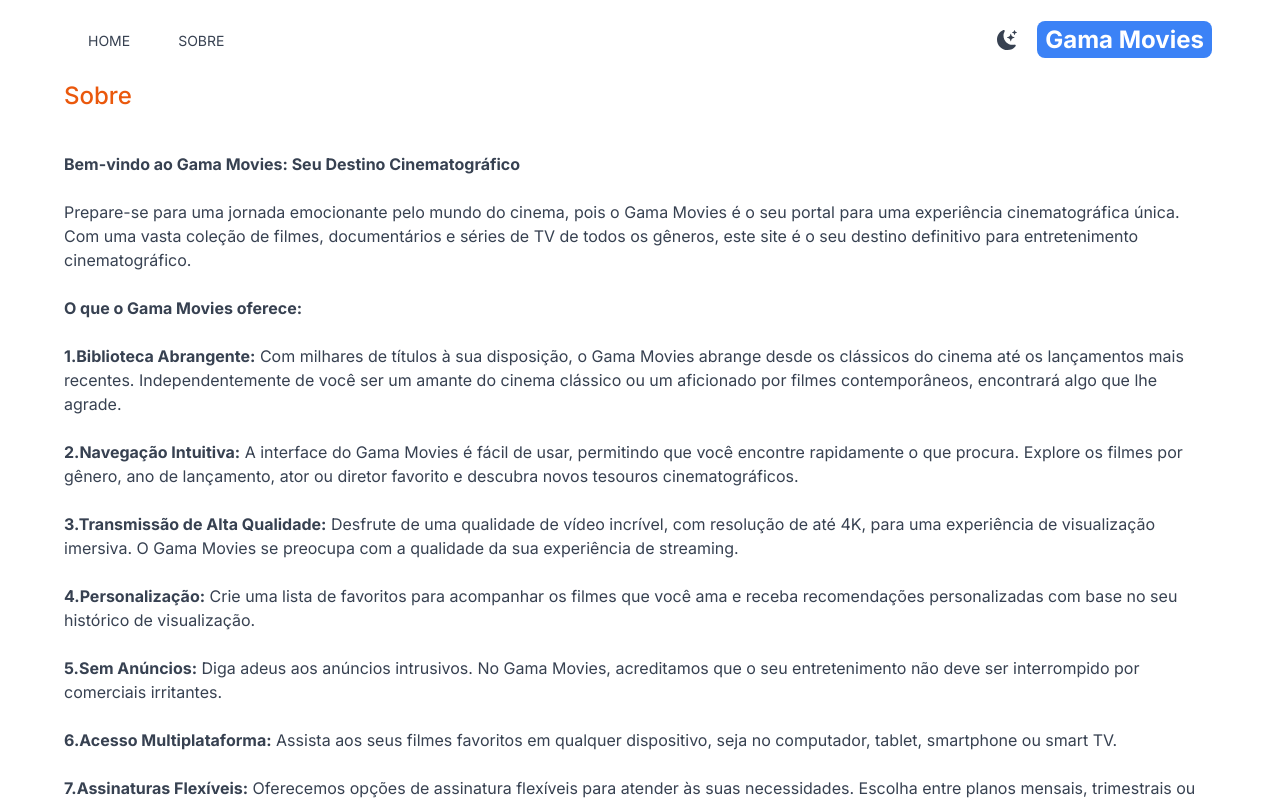
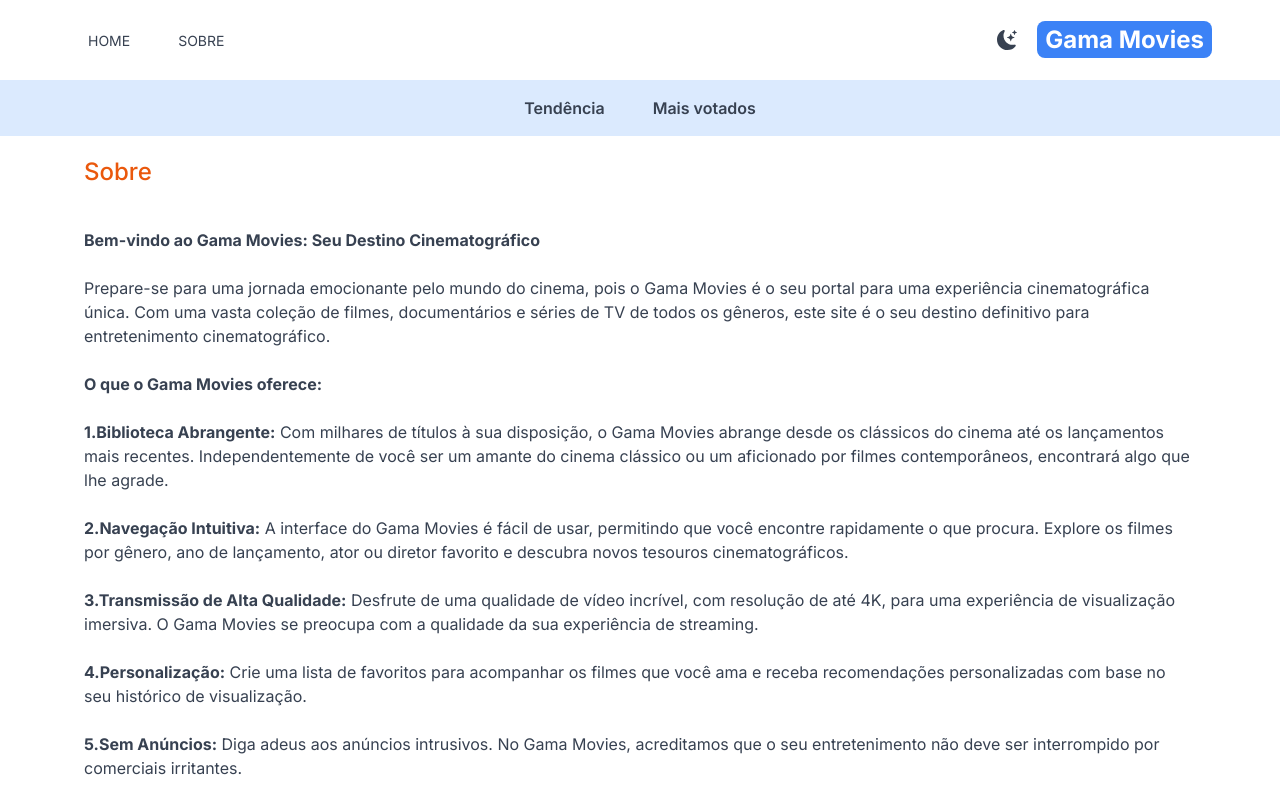
Before and after one commit to Caiquegam/imdb, a Next.js app: page /about in a window 1280 px wide. Shown: the top 800 px of the page. Built offline with nearby package versions, Linux system fonts and the light colour scheme.

Commit message:
create the navbar component

```diff
--- a/src/app/about/page.jsx
+++ b/src/app/about/page.jsx
@@ -2,7 +2,7 @@
 
 export default function About() {
   return (
-    <div className="max-w-6xl mx-auto space-y-4">
+    <div className="max-w-6xl mx-auto space-y-4 p-5">
       <h1 className="text-2xl font-medium text-orange-600">Sobre</h1> <br />
       <p className='text-left'>
       <strong>Bem-vindo ao Gama Movies: Seu Destino Cinematográfico</strong><br />
--- a/src/app/layout.jsx
+++ b/src/app/layout.jsx
@@ -3,6 +3,7 @@
 import './globals.css'
 import Header from '@/components/Header'
 import Providers from './Providers'
+import Navbar from '@/components/Navbar'
 
 const inter = Inter({ subsets: ['latin'] })
 
@@ -13,10 +14,15 @@
       <body className={inter.className}>
         <Providers>
         {/* Header */}
+
         <Header/>
+
         {/* Navbar */}
 
+        <Navbar/>
+
         {/* SearchBox */}
+
         {children}
         </Providers>
       </body>
--- a/src/components/MenuItem.jsx
+++ b/src/components/MenuItem.jsx
@@ -4,7 +4,7 @@
 export default function MenuItem({title, address, Icon}) {
   return (
     <div>
-      <Link href={address} className='mx-4 lg:mx-6 hover:text-amber-600'>
+      <Link href={address} className='mx-4 lg:mx-6 hover:text-blue-500'>
         <Icon className="text-2xl sm:hidden mx-4"/>
         <p className="hidden sm:inline my-2 text-sm">{title}</p>
       </Link>
--- /dev/null
+++ b/src/components/Navbar.jsx
@@ -0,0 +1,11 @@
+import React from 'react'
+import NavbarItem from './NavbarItem'
+
+export default function Navbar() {
+  return (
+    <div className='flex justify-center dark:bg-gray-600 bg-blue-100 lg:tex-lg p-4'>
+      <NavbarItem title="Tendência" param="fetchTrending" />
+      <NavbarItem title="Mais votados" param="fetchTopRated" />
+    </div>
+  )
+}
--- /dev/null
+++ b/src/components/NavbarItem.jsx
@@ -0,0 +1,18 @@
+"use client"
+
+import Link from 'next/link'
+import React from 'react'
+
+import { useSearchParams } from 'next/navigation'
+
+export default function NavbarItem({title, param}) {
+    const searchParams = useSearchParams();
+    const genre = searchParams.get("genre");
+  return (
+    <div>
+        <Link
+        className={`m-4 hover:text-blue-500 font-semibold p-2 ${genre && genre === param && "underline underline-offset-8 decoration-4  decoration-blue-500 rounded-lg"}`}
+        href={`/?genre=${param}`}>{title}</Link>
+    </div>
+  );
+};
```
